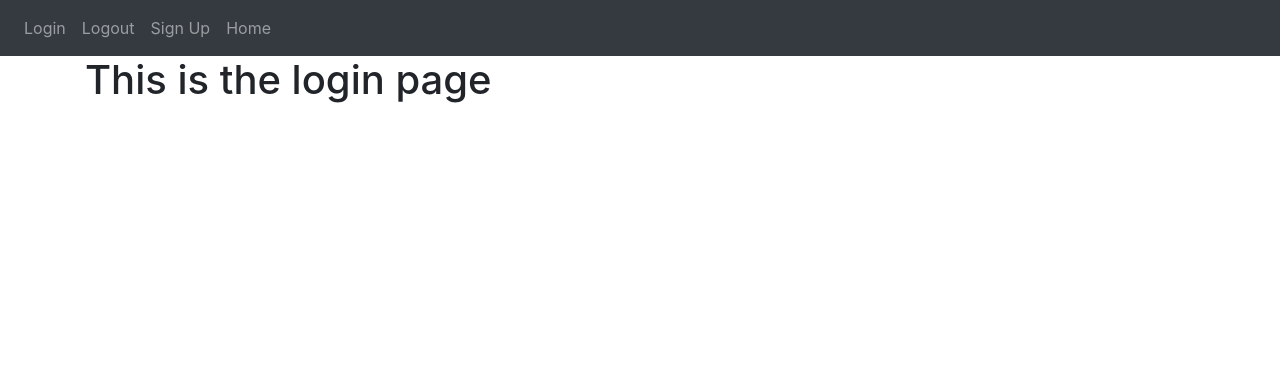
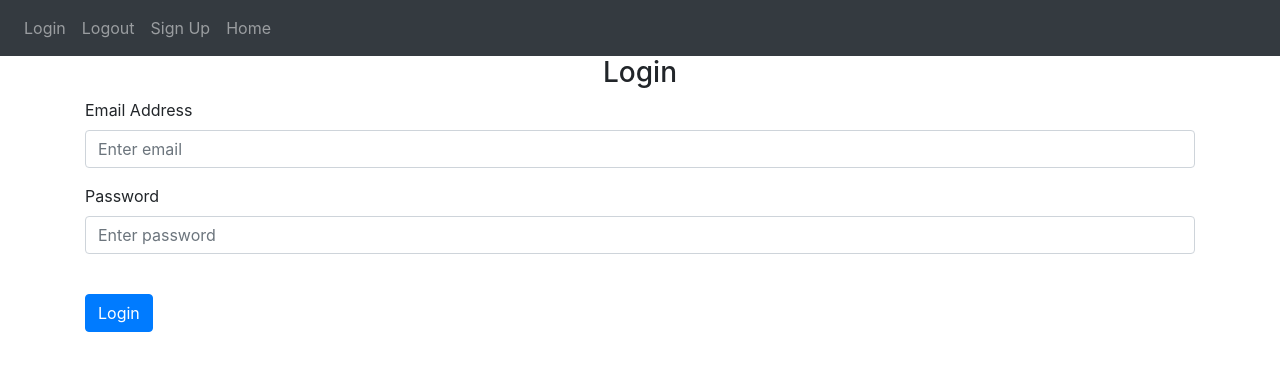
Before and after one commit to Smiley314/Flask-Example, a Flask app: page /login in a window 1280 px wide. Shown: the top 371 px of the page. Run offline with Flask 2, Linux system fonts and the light colour scheme; some libraries are stand-ins or nearby versions.

Commit message:
HTML for login/signup page

```diff
--- a/website/templates/login.html
+++ b/website/templates/login.html
@@ -2,10 +2,32 @@
 {% block title %} Login {% endblock %}
 
 {%block content %}
-<h1>This is the login page</h1>
+<from method="POST">
+    <h3 align="center">Login</h3>
+    <div class="form-group">
+        <label for="email">Email Address</label>
+        <input
+            type="email"
+            class="form-control"
+            id="email"
+            name="email"
+            placeholder="Enter email"
+        />
+    </div>
 
-{% if boolean == True %}
-yes it is true!
-{%endif%}
+    <div class="form-group">
+        <label for="password">Password</label>
+        <input
+            type="passwrod"
+            class="form-control"
+            id="password"
+            name="password"
+            placeholder="Enter password"
+        />
+    </div>
+    <br />
+
+    <button type="submit" class="btn btn-primary">Login</button>
+</from>
 
 {%endblock%}
```
Also changed, not shown: website/templates/base.html (+14 -29 lines), website/templates/sign-up.html (+52 -2 lines).
